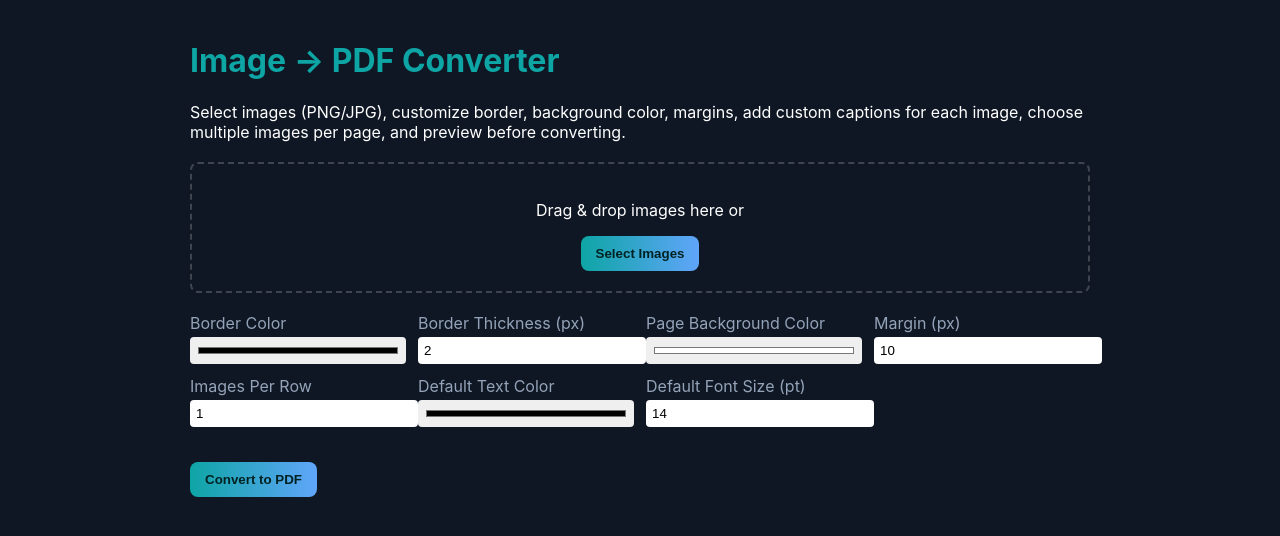
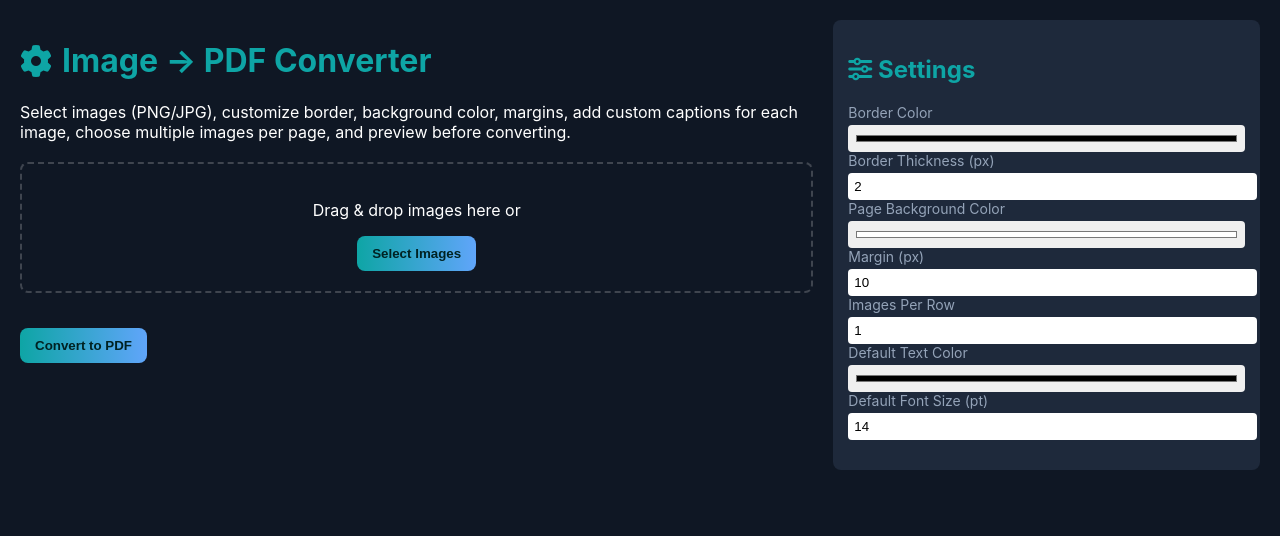
Before and after one commit to kinjalpatni2025-sudo/invoice, a plain HTML site: page tools/image-to-pdf/index.html in a window 1280 px wide. Drawn offline with nearby package versions, Linux system fonts and the light colour scheme.

Commit message:
Update index.html
ok

```diff
--- a/tools/image-to-pdf/index.html
+++ b/tools/image-to-pdf/index.html
@@ -5,33 +5,38 @@
   <meta name="viewport" content="width=device-width, initial-scale=1" />
   <title>Image → PDF Converter — Smarttool Hub</title>
   <meta name="description" content="Convert multiple PNG/JPG images into a single PDF — free, fast, secure. Add borders, colors, individual text captions for each image, multiple images per page, and live preview." />
+  <link rel="stylesheet" href="https://cdnjs.cloudflare.com/ajax/libs/font-awesome/6.4.0/css/all.min.css">
   <style>
-    body{margin:0;font-family:Inter,system-ui,sans-serif;background:#0f1724;color:#fff;padding:20px}
-    h1{color:#0ea5a5}
-    .container{max-width:900px;margin:auto}
+    body{margin:0;font-family:Inter,system-ui,sans-serif;background:#0f1724;color:#fff;padding:20px;display:flex;gap:20px}
+    h1{color:#0ea5a5;display:flex;align-items:center;gap:10px}
+    .container{flex:2}
+    .sidebar{flex:1;background:#1e293b;padding:15px;border-radius:8px;max-height:90vh;overflow-y:auto}
     .drop{border:2px dashed rgba(255,255,255,0.2);padding:20px;text-align:center;border-radius:8px;margin-top:20px}
     input[type=file]{display:none}
     .btn{background:linear-gradient(90deg,#0ea5a5,#60a5fa);padding:10px 15px;color:#022;font-weight:600;text-decoration:none;border:none;border-radius:8px;cursor:pointer}
     .preview{display:flex;flex-wrap:wrap;gap:10px;margin-top:15px}
     .preview-item{border-radius:4px;overflow:hidden}
     .preview-item canvas{display:block;border-radius:4px}
-    .options{margin-top:20px;display:grid;grid-template-columns:repeat(auto-fit,minmax(200px,1fr));gap:12px}
-    label{display:block;margin-bottom:4px;color:#94a3b8}
+    label{display:block;margin-bottom:4px;color:#94a3b8;font-size:14px}
     input,select,textarea{width:100%;padding:6px;border-radius:4px;border:none}
     textarea{resize:vertical;min-height:40px}
   </style>
 </head>
 <body>
   <div class="container">
-    <h1>Image → PDF Converter</h1>
+    <h1><i class="fas fa-cog"></i> Image → PDF Converter</h1>
     <p>Select images (PNG/JPG), customize border, background color, margins, add custom captions for each image, choose multiple images per page, and preview before converting.</p>
     <div class="drop" id="drop">
       <p>Drag & drop images here or</p>
       <button class="btn" id="pick">Select Images</button>
       <input type="file" id="files" accept="image/*" multiple>
     </div>
+    <div class="preview" id="preview"></div>
+    <button class="btn" id="generate" style="margin-top:20px">Convert to PDF</button>
+  </div>
 
-    <div class="options">
+  <div class="sidebar">
+    <h2 style="color:#0ea5a5"><i class="fas fa-sliders-h"></i> Settings</h2>
     <div><label>Border Color</label><input type="color" id="borderColor" value="#000000"></div>
     <div><label>Border Thickness (px)</label><input type="number" id="borderThickness" value="2" min="0"></div>
     <div><label>Page Background Color</label><input type="color" id="bgColor" value="#ffffff"></div>
@@ -39,11 +44,7 @@
     <div><label>Images Per Row</label><input type="number" id="imagesPerRow" value="1" min="1"></div>
     <div><label>Default Text Color</label><input type="color" id="textColor" value="#000000"></div>
     <div><label>Default Font Size (pt)</label><input type="number" id="fontSize" value="14" min="6"></div>
-    </div>
-
     <div id="captions" style="margin-top:15px;"></div>
-    <div class="preview" id="preview"></div>
-    <button class="btn" id="generate" style="margin-top:20px">Convert to PDF</button>
   </div>
 
   <script src="https://cdnjs.cloudflare.com/ajax/libs/jspdf/2.5.1/jspdf.umd.min.js"></script>
@@ -93,13 +94,17 @@
       captionsEl.innerHTML = '';
       images.forEach((_, i) => {
         const wrap = document.createElement('div');
-        wrap.innerHTML = `<label style="color:#94a3b8">Caption for image ${i+1}</label><textarea data-index="${i}">${captions[i]}</textarea>`;
+        wrap.style.marginTop = '10px';
+        wrap.innerHTML = `<label>Caption for image ${i+1}</label><textarea data-index="${i}" placeholder="Optional caption..."></textarea>`;
         captionsEl.appendChild(wrap);
       });
-      captionsEl.querySelectorAll('textarea').forEach(t => t.addEventListener('input', e => {
+      captionsEl.querySelectorAll('textarea').forEach((t, idx) => {
+        t.value = captions[idx];
+        t.addEventListener('input', e => {
           captions[e.target.dataset.index] = e.target.value;
           renderPreviews();
-      }));
+        });
+      });
     }
 
     function renderPreviews(){
```
Lines whose indentation alone changed are shown as unchanged.
